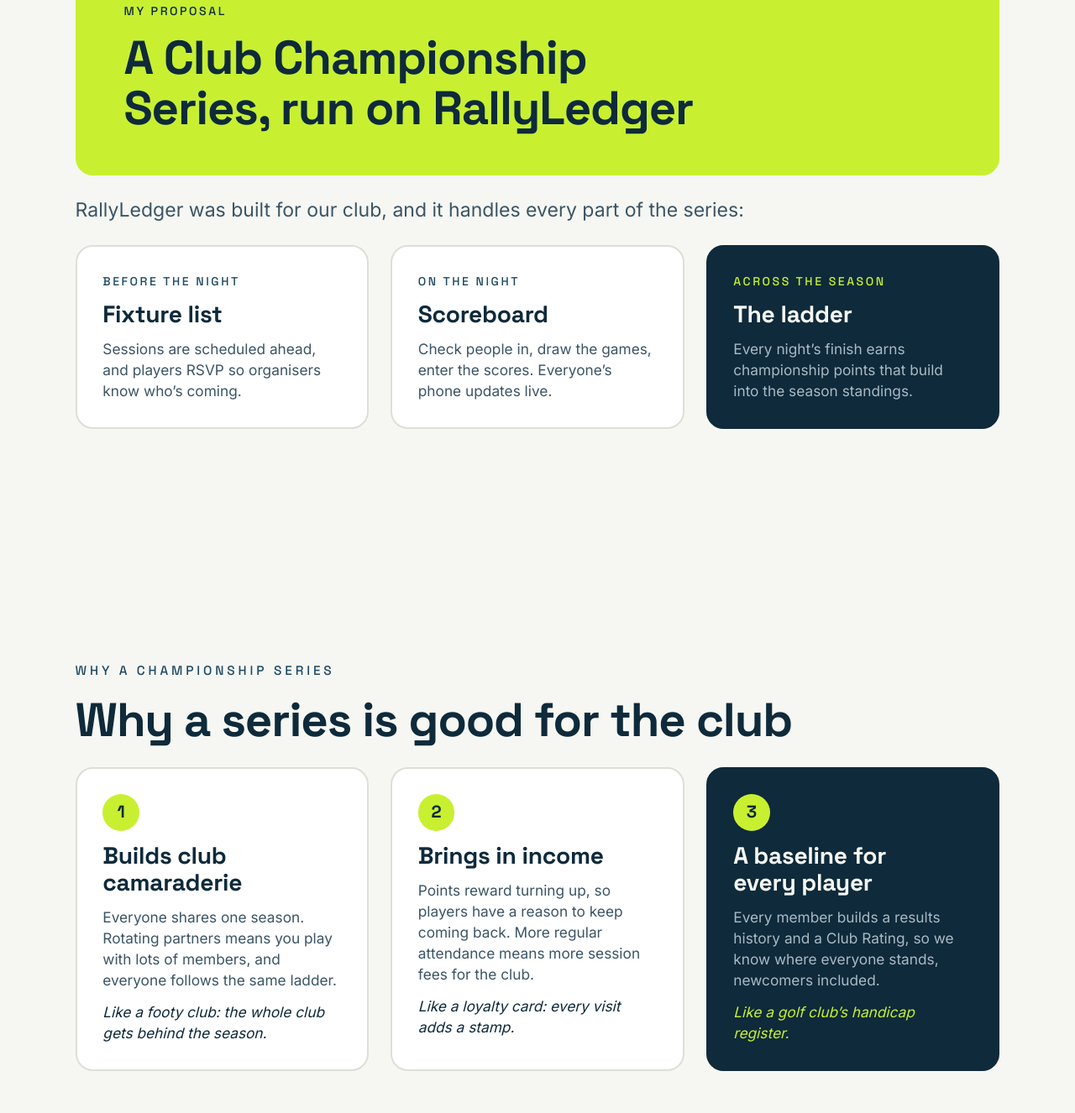
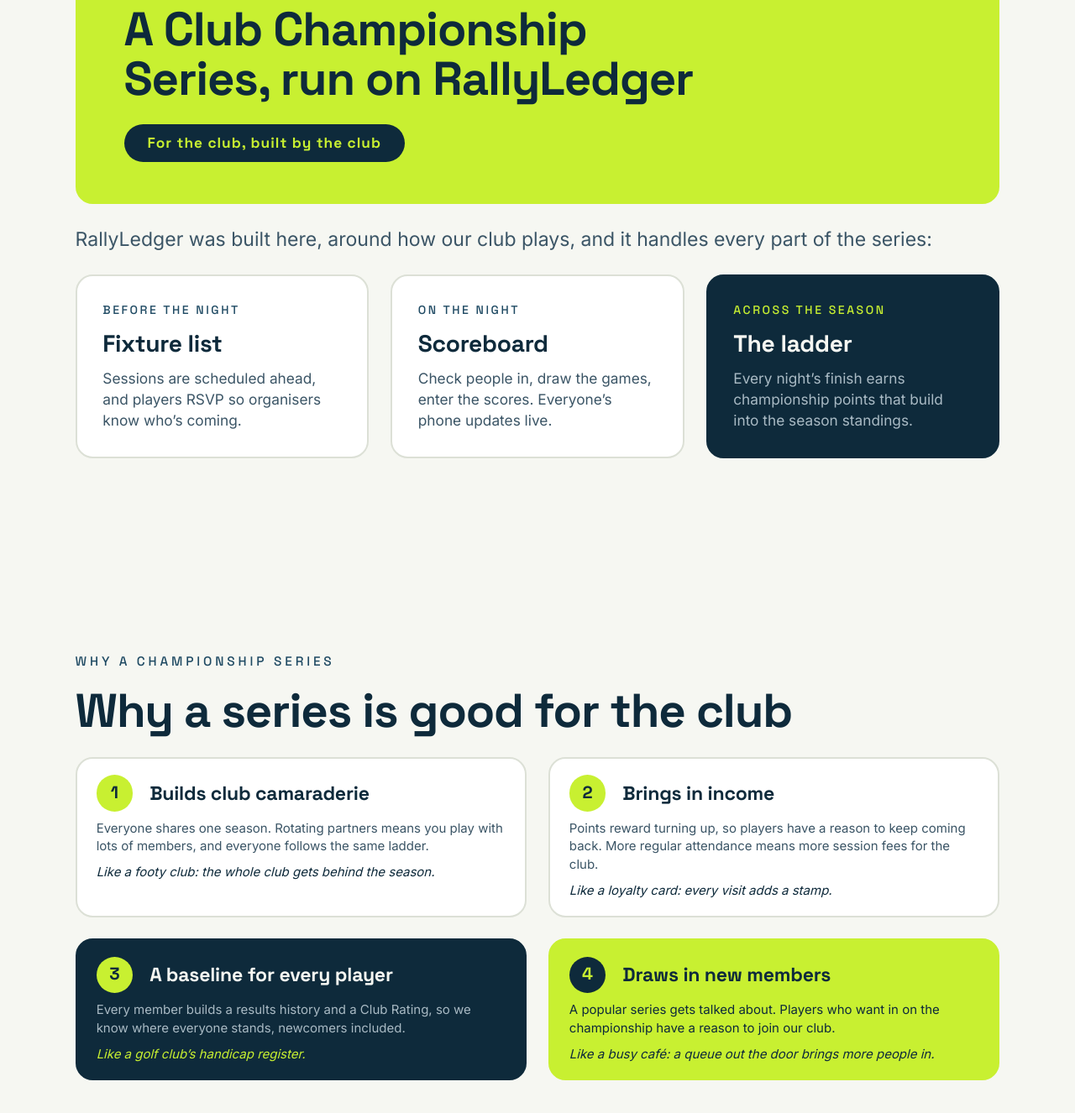
Before and after one commit to cespartero/rallyledger-proposal, a plain HTML site: page index.html in a window 1280 px wide. Shown: the part 972-2298 px from the top of the page at 84% size. Drawn offline with Linux system fonts and the light colour scheme.

Commit message:
Update the page with the latest deck changes
- Slide 2: "For the club, built by the club" badge and reworded intro line.
- Slide 3: fourth reason, "Draws in new members", laid out as a 2×2 grid.

Co-Authored-By: Claude Opus 5.5 <noreply@anthropic.com>
Claude-Session: https://claude.ai/code/session_01Jch1J1xH6xycDgTkwSTatu

```diff
--- a/index.html
+++ b/index.html
@@ -201,6 +201,13 @@ body.notes section.dark > aside { color: var(--ink-muted-dark); background: rgba
 /* A number badge on a lime card is reversed: lime on navy. */
 .card.lime .num { background: var(--court-navy) !important; color: var(--ball-lime) !important; }
 
+/* Number beside its heading (slide 3) */
+.card > div > .num + h3 { margin: 0; }
+#why-series .card { padding: clamp(16px, 1.5vw, 28px) clamp(18px, 1.8vw, 32px); gap: clamp(6px, .7vw, 12px); }
+#why-series .card p:not(.num) { font-size: clamp(15px, 1.15vw, 22px); }
+#why-series .card h3 { font-size: clamp(20px, 1.8vw, 34px); }
+@media (min-width: 701px) { #why-series .grid2 { grid-template-columns: 1fr 1fr; } }
+
 </style>
 </head>
 <body>
@@ -227,26 +234,28 @@ body.notes section.dark > aside { color: var(--ink-muted-dark); background: rgba
 <div class="card lime in" style="padding:48px 56px;gap:16px">
 <p class="tag" style="color:#0E2A3B">my proposal</p>
 <h2>A Club Championship Series, run on RallyLedger</h2>
+<p style="align-self:flex-start;margin-top:8px;background:#0E2A3B;color:#C8F031;font-family:'Space Grotesk', Arial, sans-serif;font-weight:700;letter-spacing:1px;padding:10px 28px;border-radius:999px">For the club, built by the club</p>
 </div>
-<p class="lead in" style="--i:1">RallyLedger was built for our club, and it handles every part of the series:</p>
+<p class="lead in" style="--i:1">RallyLedger was built here, around how our club plays, and it handles every part of the series:</p>
 <div class="grid3">
 <div class="card in" style="--i:2"><p class="tag">Before the night</p><h3>Fixture list</h3><p>Sessions are scheduled ahead, and players RSVP so organisers know who’s coming.</p></div>
 <div class="card in" style="--i:3"><p class="tag">On the night</p><h3>Scoreboard</h3><p>Check people in, draw the games, enter the scores. Everyone’s phone updates live.</p></div>
 <div class="card navy in" style="--i:4"><p class="tag" style="color:#C8F031">Across the season</p><h3>The ladder</h3><p>Every night’s finish earns championship points that build into the season standings.</p></div>
 </div>
-<aside>Here’s the proposal in one line: we run a Club Championship Series across the season, and RallyLedger, the system built for our club, runs it for us. Think of it as the club noticeboard, the scorer’s clipboard and the trophy ladder, all in one place on your phone. It replaces the clipboard, the whiteboard and the spreadsheet. Before a session it’s the fixture list and RSVP sheet. On the night it’s the scorer. Across the season it keeps the ladder. The rest of this talk walks through each part.</aside>
+<aside>Here’s the proposal in one line: we run a Club Championship Series across the season, and RallyLedger runs it for us. It’s for the club, built by the club: it was made by one of our own members, around the way we actually play, not bought off the shelf. Think of it as the club noticeboard, the scorer’s clipboard and the trophy ladder, all in one place on your phone. It replaces the clipboard, the whiteboard and the spreadsheet. Before a session it’s the fixture list and RSVP sheet. On the night it’s the scorer. Across the season it keeps the ladder. The rest of this talk walks through each part.</aside>
 </section>
 <section id="why-series">
 <div class="head">
 <p class="eyebrow">Why a championship series</p>
 <h2>Why a series is good for the club</h2>
 </div>
-<div class="grid3">
-<div class="card in" style="--i:1"><p class="num">1</p><h3>Builds club camaraderie</h3><p>Everyone shares one season. Rotating partners means you play with lots of members, and everyone follows the same ladder.</p><p style="color:#0E2A3B"><i>Like a footy club: the whole club gets behind the season.</i></p></div>
-<div class="card in" style="--i:2"><p class="num">2</p><h3>Brings in income</h3><p>Points reward turning up, so players have a reason to keep coming back. More regular attendance means more session fees for the club.</p><p style="color:#0E2A3B"><i>Like a loyalty card: every visit adds a stamp.</i></p></div>
-<div class="card navy in" style="--i:3"><p class="num">3</p><h3>A baseline for every player</h3><p>Every member builds a results history and a Club Rating, so we know where everyone stands, newcomers included.</p><p style="color:#C8F031"><i>Like a golf club’s handicap register.</i></p></div>
+<div class="grid2">
+<div class="card in" style="--i:1"><div style="display:flex;gap:20px;align-items:center"><p class="num">1</p><h3>Builds club camaraderie</h3></div><p style="">Everyone shares one season. Rotating partners means you play with lots of members, and everyone follows the same ladder.</p><p style="color:#0E2A3B"><i>Like a footy club: the whole club gets behind the season.</i></p></div>
+<div class="card in" style="--i:2"><div style="display:flex;gap:20px;align-items:center"><p class="num">2</p><h3>Brings in income</h3></div><p style="">Points reward turning up, so players have a reason to keep coming back. More regular attendance means more session fees for the club.</p><p style="color:#0E2A3B"><i>Like a loyalty card: every visit adds a stamp.</i></p></div>
+<div class="card navy in" style="--i:3"><div style="display:flex;gap:20px;align-items:center"><p class="num" style="color:#1f4a63">3</p><h3>A baseline for every player</h3></div><p style="">Every member builds a results history and a Club Rating, so we know where everyone stands, newcomers included.</p><p style="color:#C8F031"><i>Like a golf club’s handicap register.</i></p></div>
+<div class="card lime in" style="--i:4"><div style="display:flex;gap:20px;align-items:center"><p class="num" style="background:#0E2A3B;color:#C8F031">4</p><h3>Draws in new members</h3></div><p style="">A popular series gets talked about. Players who want in on the championship have a reason to join our club.</p><p style=""><i>Like a busy café: a queue out the door brings more people in.</i></p></div>
 </div>
-<aside>So why do this at all? Three reasons. First, camaraderie: a season gives everyone a shared story. With rotating partners you play alongside lots of different members, and everyone is following the same ladder, the same way a footy club rallies around its season. Second, income: championship points reward turning up, and dropped results mean a missed week is never a reason to give up. Players have a reason to keep coming back, and regular attendance means steady session fees for the club. It works like a loyalty card. Third, a baseline: every player builds a results history and a Club Rating. That tells us where everyone stands, helps us place newcomers and set up fair divisions, a bit like a golf club’s handicap register.</aside>
+<aside>So why do this at all? Four reasons. First, camaraderie: a season gives everyone a shared story. With rotating partners you play alongside lots of different members, and everyone is following the same ladder, the same way a footy club rallies around its season. Second, income: championship points reward turning up, and dropped results mean a missed week is never a reason to give up. Players have a reason to keep coming back, and regular attendance means steady session fees for the club. It works like a loyalty card. Third, a baseline: every player builds a results history and a Club Rating. That tells us where everyone stands, helps us place newcomers and set up fair divisions, a bit like a golf club’s handicap register. And fourth, growth: if the series takes off, people will hear about it, and anyone who wants a shot at the championship has a reason to join our club. Like a busy café, a bit of buzz brings more people through the door.</aside>
 </section>
 <section id="ladder-league">
 <div class="head">
@@ -380,7 +389,7 @@ body.notes section.dark > aside { color: var(--ink-muted-dark); background: rgba
 </div>
 <div class="total in" style="--i:2">
 <p class="big">383</p>
-<p style="font-size:32px">championship points: 100 + 85 + 75 + 65 + 58. The two weakest nights and the missed week don’t count against Sam at all.</p>
+<p style="">championship points: 100 + 85 + 75 + 65 + 58. The two weakest nights and the missed week don’t count against Sam at all.</p>
 </div>
 <div class="analogy in" style="--i:3"><p class="k">The takeaway</p><p>You can only add to your score. Nothing you do on a bad night can take points away.</p></div>
 <aside>Here’s how it looks in practice. Sam played seven of the eight nights and was away once. The lime boxes are the five best results, which add up to 383. Night 3 and Night 6 were poor nights and they’re simply dropped, and the week away costs nothing. Notice there’s no way for a bad night to pull Sam’s total down: it either counts because it’s one of the best, or it’s ignored.</aside>
```
